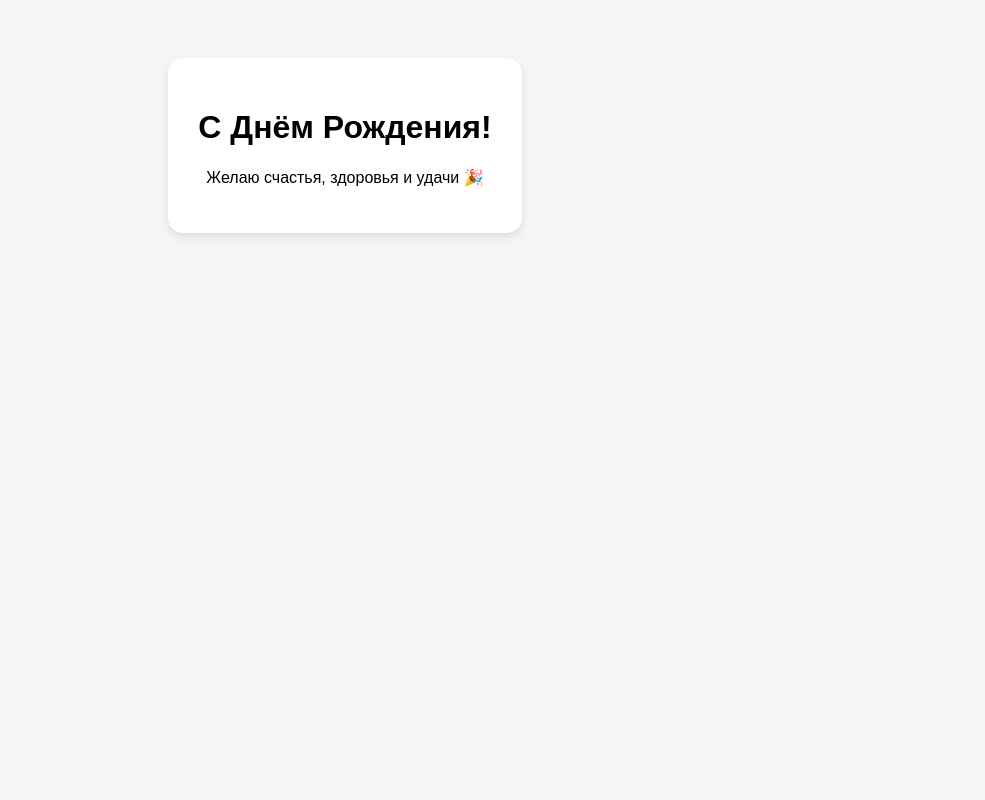
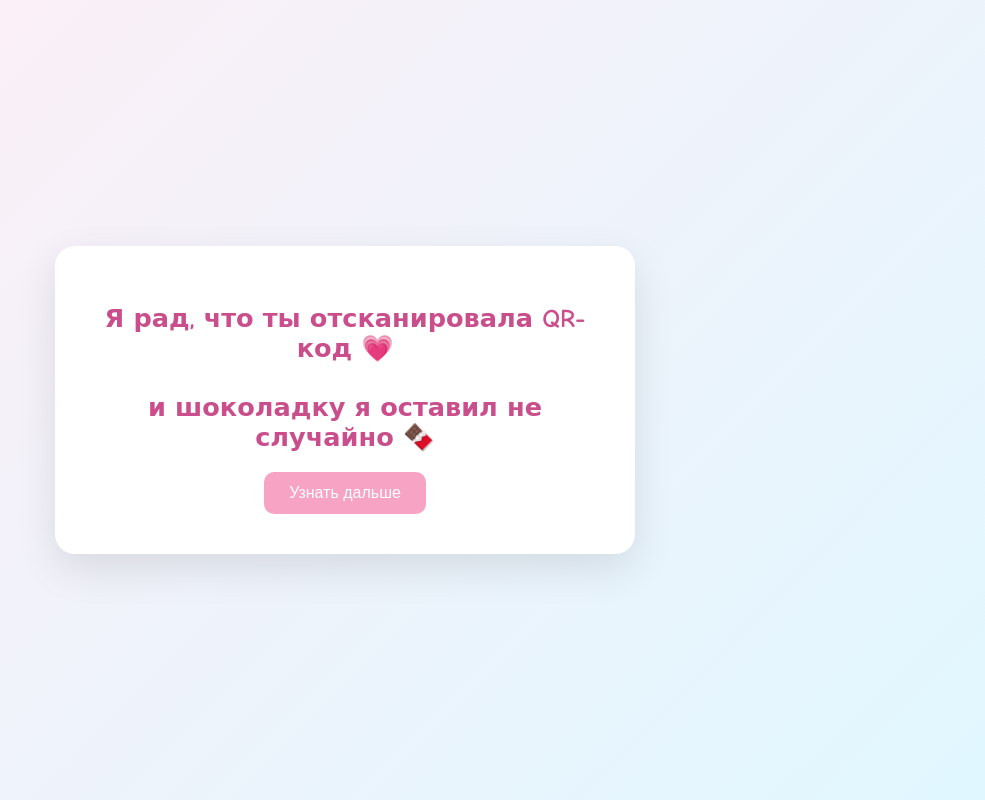
Before and after one commit to Rafaellio5/Test, a plain HTML site: page index.html in a window 1280 px wide. Shown: the whole page, without its empty margins (295-1280 px from the left). Drawn offline with Linux system fonts and the light colour scheme.

Commit message:
Update index.html

```diff
--- a/index.html
+++ b/index.html
@@ -2,27 +2,82 @@
 <html lang="ru">
 <head>
   <meta charset="UTF-8">
-  <title>Поздравительная открытка</title>
+  <title>Для тебя 💌</title>
   <style>
     body {
-      background: #f5f5f5;
-      font-family: 'Arial', sans-serif;
-      text-align: center;
-      padding: 50px;
+      margin: 0;
+      padding: 0;
+      background: linear-gradient(135deg, #ffeef5, #e0f7ff);
+      font-family: 'Comic Sans MS', cursive;
+      display: flex;
+      justify-content: center;
+      align-items: center;
+      height: 100vh;
+      overflow: hidden;
+      transition: background 1s;
     }
+
     .card {
       background: white;
-      padding: 30px;
-      border-radius: 15px;
-      box-shadow: 0 4px 8px rgba(0,0,0,0.1);
-      display: inline-block;
+      padding: 40px;
+      border-radius: 20px;
+      box-shadow: 0 15px 40px rgba(0,0,0,0.1);
+      text-align: center;
+      max-width: 500px;
+      animation: fadeIn 1.2s ease;
+    }
+
+    h1 {
+      font-size: 1.6rem;
+      color: #c94e8b;
+      margin-bottom: 20px;
+      animation: floatIn 1.4s ease-out;
+    }
+
+    button {
+      padding: 12px 25px;
+      font-size: 1rem;
+      background-color: #f7a3c3;
+      color: white;
+      border: none;
+      border-radius: 10px;
+      cursor: pointer;
+      transition: background 0.3s ease;
+    }
+
+    button:hover {
+      background-color: #e278a3;
+    }
+
+    @keyframes fadeIn {
+      from { opacity: 0; transform: scale(0.9); }
+      to { opacity: 1; transform: scale(1); }
+    }
+
+    @keyframes floatIn {
+      from { opacity: 0; transform: translateY(30px); }
+      to { opacity: 1; transform: translateY(0); }
     }
   </style>
 </head>
 <body>
-  <div class="card">
-    <h1>С Днём Рождения!</h1>
-    <p>Желаю счастья, здоровья и удачи 🎉</p>
+  <div class="card" id="card">
+    <h1>Я рад, что ты отсканировала QR-код 💗<br><br>и шоколадку я оставил не случайно 🍫</h1>
+    <button onclick="showNext()">Узнать дальше</button>
   </div>
+
+  <script>
+    function showNext() {
+      const card = document.getElementById('card');
+      card.innerHTML = `
+        <h1 style="color:#7e3e7d;">
+          Я помню, что ты говорила,<br>что дашь знать,<br>когда захочешь выпить кофе в моей компании ☕<br><br>
+          Думаю, что <strong>сегодня вечером</strong> — подходящий момент 🌇<br><br>
+          Приглашаю тебя после работы на кофе 💞
+        </h1>
+      `;
+      document.body.style.background = "linear-gradient(135deg, #fdf0f7, #e0f0ff)";
+    }
+  </script>
 </body>
 </html>
```
